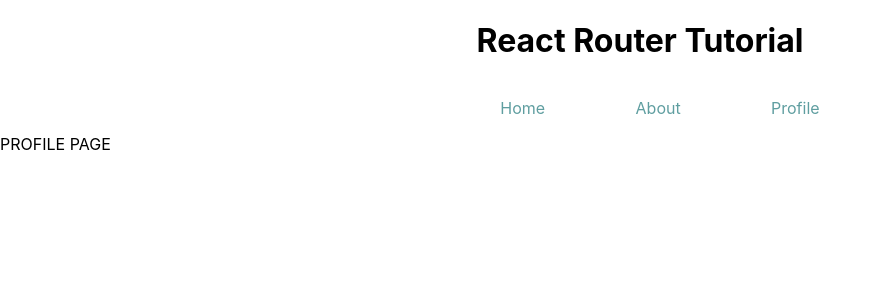
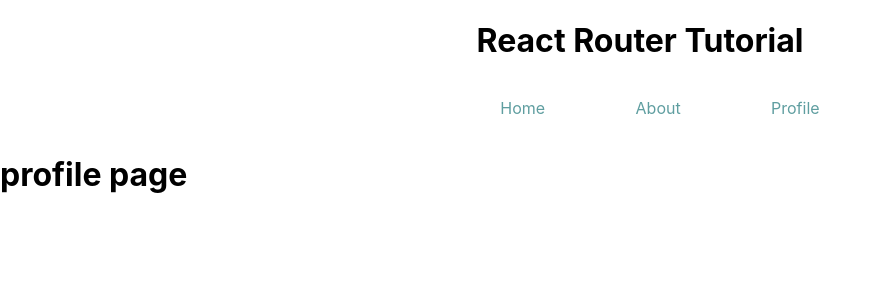
Before and after one commit to saranya-kethireddy/routersapp, a React (Create React App) app: page /profile in a window 1280 px wide. Shown: the top 300 px of the page, without its empty margins (0-881 px from the left). Built offline with nearby package versions, Linux system fonts and the light colour scheme.

Commit message:
using page not found

```diff
--- a/src/App.js
+++ b/src/App.js
@@ -5,6 +5,7 @@ import './App.css';
 import Header from './components/Header';
 import About from './pages/About';
 import Home from './pages/Home';
+import NotFound from './pages/NotFound';
 import Profile from './pages/Profile';
 
 function App() {
@@ -17,6 +18,7 @@ function App() {
     <Route path= '/' component = {Home} exact />
     <Route path= '/about' component = {About}/>
     <Route path= '/profile' component = {Profile}/>
+    <Route component = {NotFound}/>
   </Switch>
   </BrowserRouter>
   );
--- a/src/pages/About.js
+++ b/src/pages/About.js
@@ -1,9 +1,5 @@
 const About = () => {
-    return (
-        <div>
-            ABOUT PAGE
-        </div>
-    )
+    return <h1>About page</h1>
 }
 
 export default About
--- a/src/pages/Home.js
+++ b/src/pages/Home.js
@@ -1,12 +1,7 @@
 import { useEffect } from "react"
 
 const Home = () => {
-    useEffect(() => {Window.scroll(0,0) }, [] )
-    return (
-        <div>
-            HOME PAGE
-        </div>
-    )
+   return<h1>Home page</h1>
 }
 
 export default Home
--- /dev/null
+++ b/src/pages/NotFound.js
@@ -0,0 +1,5 @@
+const NotFound = () => {
+    return<h1>404 Not Found</h1>;
+};
+
+export default NotFound
--- a/src/pages/Profile.js
+++ b/src/pages/Profile.js
@@ -1,8 +1,7 @@
 const Profile = () => {
+
     return (
-        <div>
-            PROFILE PAGE
-        </div>
+        <h1>profile page</h1>
     )
 }
 
```
